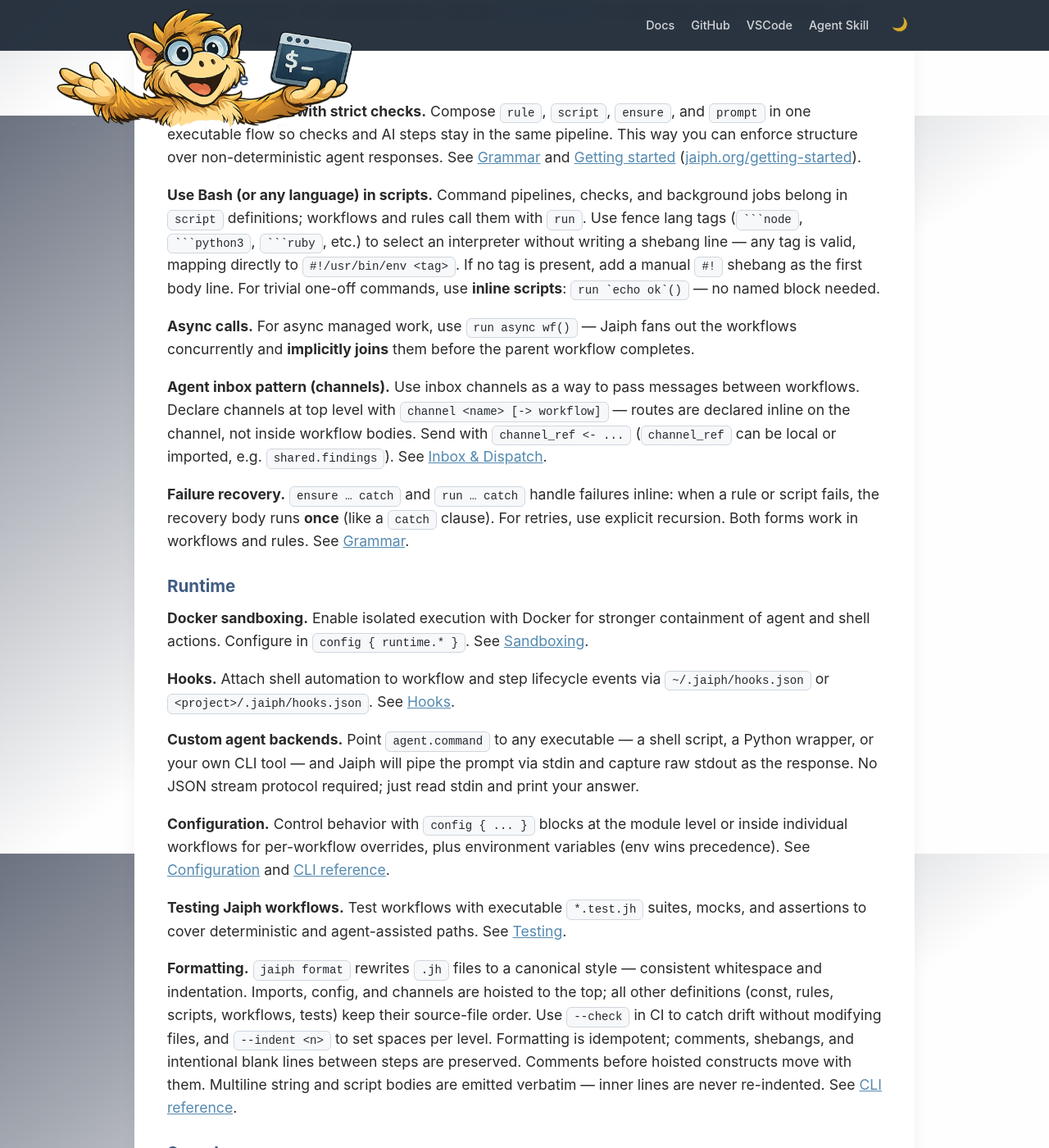
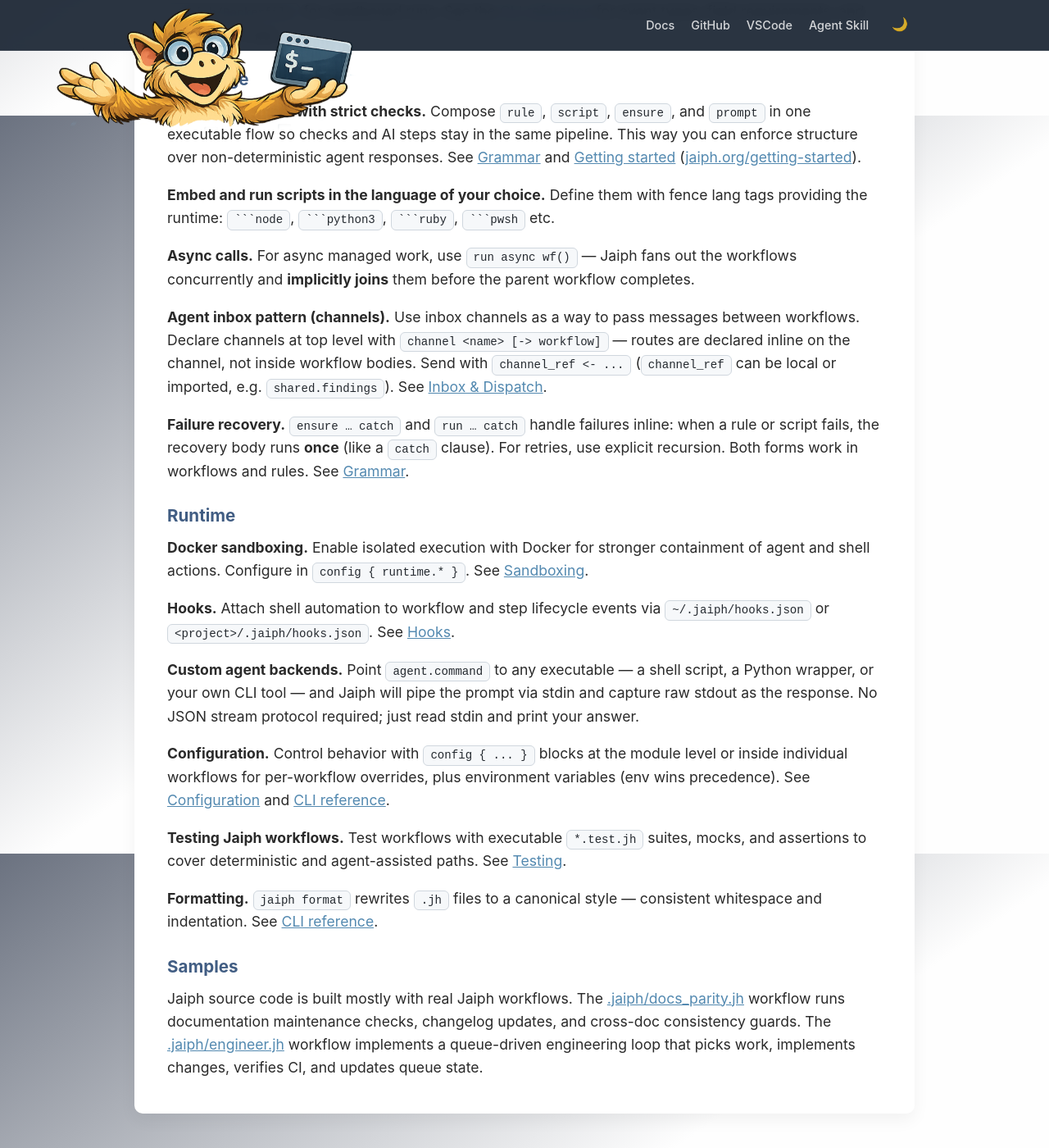
Before and after one commit to jaiphlang/jaiph, a Jekyll site: the page built from docs/index.html, in a window 1280 px wide and 1400 px high, scrolled down 4359 px. Shown: the whole window at 82% size. Built offline with Jekyll 4.4.1, drawn with Linux system fonts in a browser that asks for light colours.

Commit message:
Chore: Sert version 0.9.1
Signed-off-by: Jakub Dzikowski <jakub.t.dzikowski@gmail.com>

````diff
--- a/docs/index.html
+++ b/docs/index.html
@@ -76,7 +76,7 @@
 
                 <div class="code-tab-panel is-active" data-panel="try-run-sample">
                     <pre><code class="language-bash static-highlight"><span class="code-line">curl -fsSL https://jaiph.org/run | bash -s '</span><span class="code-line"><span class="ralph-keyword">workflow</span> <span class="ralph-definition">default</span>() {</span><span class="code-line">  <span class="ralph-keyword">const</span> <span class="ralph-variable">response</span> <span class="ralph-operator">=</span> <span class="ralph-keyword">prompt</span> <span class="ralph-string">"Say: Hello, I am [model name]!"</span></span><span class="code-line">  <span class="ralph-keyword">log</span> response</span><span class="code-line">}'</span></code></pre>
-                    <p class="small">Installs Jaiph <strong>v0.9.0</strong> to <strong>~/.local/bin</strong> (if not
+                    <p class="small">Installs Jaiph <strong>v0.9.1</strong> to <strong>~/.local/bin</strong> (if not
                         already
                         installed), and runs the sample workflow with <a href="https://cursor.com/docs/cli/installation" target="_blank" rel="noopener noreferrer">Cursor CLI</a> agent backend (the default one). See <a href="#samples">more samples</a>!</p>
                     <p class="small warning">Jaiph is under heavy development. Core features and workflow syntax are stable since v0.8.0, but you may expect breaking changes before v1.0.0.</p>
@@ -84,7 +84,7 @@
 
                 <div class="code-tab-panel" data-panel="try-install-only">
                     <pre><code class="language-bash">curl -fsSL https://jaiph.org/install | bash</code></pre>
-                    <p class="small">The installer will install the version <strong>0.9.0</strong> of Jaiph to
+                    <p class="small">The installer will install the version <strong>0.9.1</strong> of Jaiph to
                         <strong>~/.local/bin</strong>. To switch versions, use <code>jaiph use nightly</code>
                         or <code>jaiph use &lt;version&gt;</code> to switch.
                     </p>
@@ -440,15 +440,9 @@
                     (<a href="/getting-started" target="_blank"
                         rel="noopener noreferrer">jaiph.org/getting-started</a>).
                 </p>
-                <p><strong>Use Bash (or any language) in scripts.</strong> Command pipelines, checks, and background
-                    jobs
-                    belong in <code>script</code> definitions; workflows and rules call them with <code>run</code>. Use
-                    fence lang tags (<code>```node</code>, <code>```python3</code>, <code>```ruby</code>, etc.) to select
-                    an interpreter without writing a shebang line &mdash; any tag is valid, mapping directly to
-                    <code>#!/usr/bin/env &lt;tag&gt;</code>. If no tag is present, add a manual
-                    <code>#!</code> shebang as the first body line.
-                    For trivial one-off commands, use <strong>inline scripts</strong>:
-                    <code>run `echo ok`()</code> &mdash; no named block needed.
+                <p><strong>Embed and run scripts in the language of your choice.</strong> Define them with fence lang
+                    tags providing the runtime: <code>```node</code>, <code>```python3</code>, <code>```ruby</code>,
+                    <code>```pwsh</code> etc.
                 </p>
                 <p><strong>Async calls.</strong> For async managed work, use <code>run async wf()</code> — Jaiph fans
                     out the workflows concurrently and <strong>implicitly joins</strong> them before the parent workflow
@@ -487,14 +481,8 @@
                 <p><strong>Testing Jaiph workflows.</strong> Test workflows with executable <code>*.test.jh</code>
                     suites, mocks, and assertions to cover deterministic and agent-assisted paths. See <a
                         href="testing">Testing</a>.</p>
-                <p><strong>Formatting.</strong> <code>jaiph format</code> rewrites <code>.jh</code> files to a
-                    canonical style — consistent whitespace and indentation. Imports, config, and channels are hoisted
-                    to the top; all other definitions (const, rules, scripts, workflows, tests) keep their source-file
-                    order. Use <code>--check</code> in CI to catch drift without modifying files, and
-                    <code>--indent &lt;n&gt;</code> to set spaces per level.
-                    Formatting is idempotent; comments, shebangs, and intentional blank lines between
-                    steps are preserved. Comments before hoisted constructs move with them. Multiline string and
-                    script bodies are emitted verbatim — inner lines are never re-indented. See <a href="cli#jaiph-format">CLI
+                <p><strong>Formatting.</strong> <code>jaiph format</code> rewrites <code>.jh</code> files to a canonical
+                    style &mdash; consistent whitespace and indentation. See <a href="cli#jaiph-format">CLI
                         reference</a>.</p>
 
                 <h3>Samples</h3>
--- a/package.json
+++ b/package.json
@@ -1,6 +1,6 @@
 {
   "name": "jaiph",
-  "version": "0.9.0",
+  "version": "0.9.1",
   "description": "jaiph compiler/transpiler",
   "repository": {
     "type": "git",
--- a/src/cli/commands/use.ts
+++ b/src/cli/commands/use.ts
@@ -14,7 +14,7 @@
 export function runUse(rest: string[]): number {
   const version = rest[0];
   if (!version) {
-    process.stderr.write("jaiph use requires a version (e.g. 0.9.0) or 'nightly'\n");
+    process.stderr.write("jaiph use requires a version (e.g. 0.9.1) or 'nightly'\n");
     return 1;
   }
   const ref = toInstallRef(version);
--- a/src/cli/index.ts
+++ b/src/cli/index.ts
@@ -16,7 +16,7 @@
     return 0;
   }
   if (cmd === "--version" || cmd === "-v") {
-    process.stdout.write("jaiph 0.9.0\n");
+    process.stdout.write("jaiph 0.9.1\n");
     return 0;
   }
   try {
````
Also changed, not shown: docs/cli.md (+1 -1 lines), docs/getting-started.md (+1 -1 lines), CHANGELOG.md, README.md, 3 other files.
